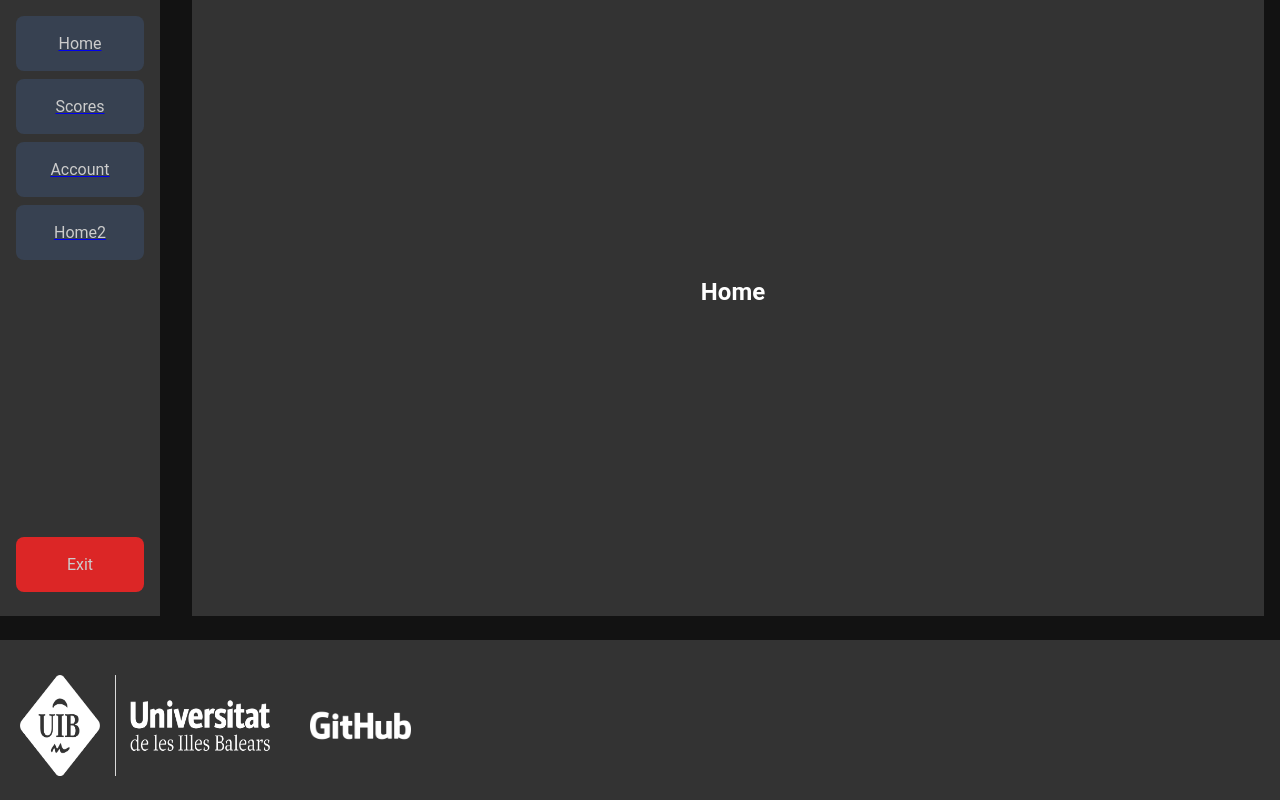
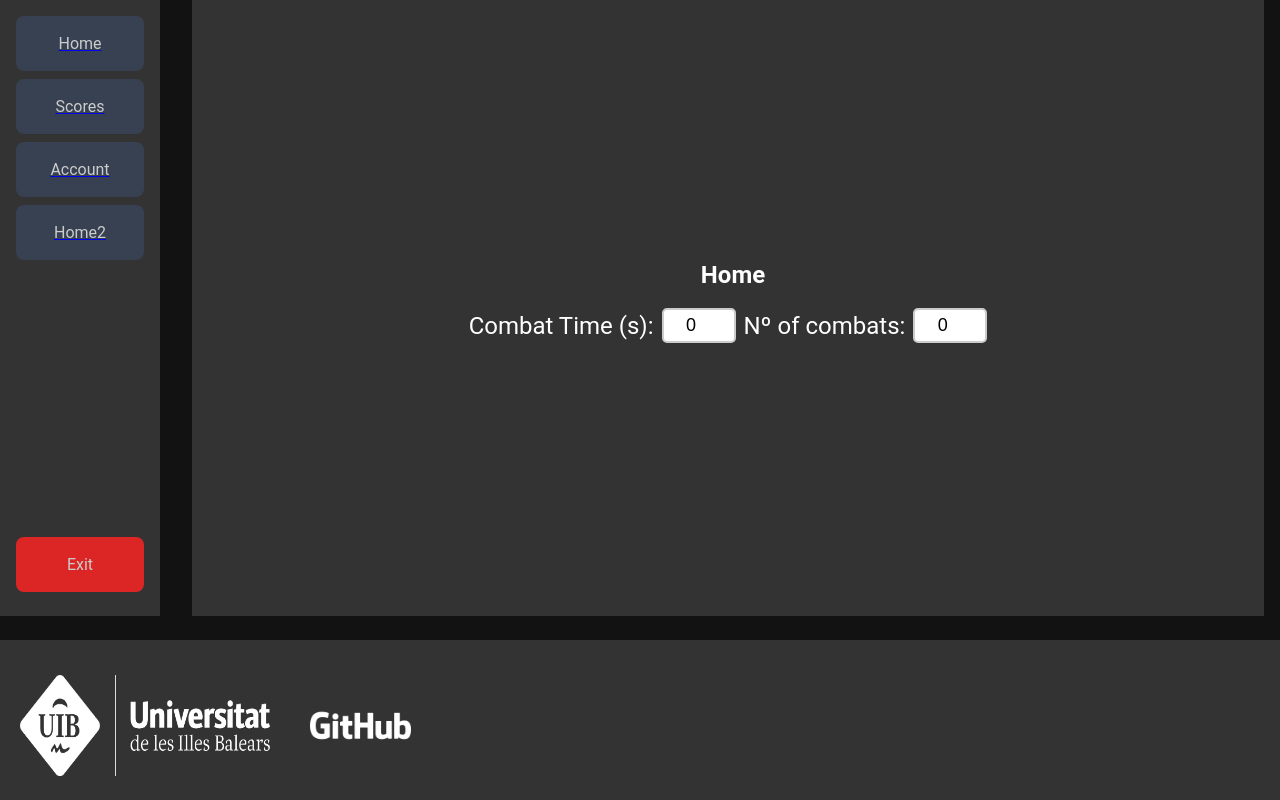
Before and after one commit to Laboratori-de-Projectes-de-Software/back-end, a React (Vite) app in the folder human-traits-front/: page /home2 in a window 1280 px wide. Built offline with nearby package versions, Linux system fonts and the light colour scheme.

Commit message:
añadidos input para el tiempo del combate y el numero de combates que se modifican con las flechitas y esta controlado que no se introduzcan malos valores

```diff
--- a/human-traits-front/src/components/Home2.tsx
+++ b/human-traits-front/src/components/Home2.tsx
@@ -1,32 +1,23 @@
 import Footer from "./Footer";
 import SideBar from "./SideBar";
-
-interface InputFieldProps {
-  label: string;
-  type: string;
-  value: string;
-  onChange: (e: React.ChangeEvent<HTMLInputElement>) => void;
-}
-
-const InputField: React.FC<InputFieldProps> = ({ label, type, value, onChange }) => (
-  <div className="form-group">
-    <label htmlFor={label} className="form-label">{label}</label>
-    <input className="form-input" id={label} type={type} value={value} onChange={onChange} />
-  </div>
-);
-
-interface ButtonProps {
-  text: string;
-  onClick?: () => void;
-}
-
-const Button: React.FC<ButtonProps> = ({ text, onClick }) => (
-  <button onClick={onClick} className="button-round button-blue">
-    {text}
-  </button>
-);
+import React, { useState } from "react";
 
 export default function Account() {
+
+const [values, setValues] = useState<{ [key: string]: number }>({
+    combat_time: 0,
+    n_combat: 0,
+});
+
+const handleChange = (e: React.ChangeEvent<HTMLInputElement>) => {
+    const { name, value } = e.target;
+    const newValue = parseInt(value);
+
+    setValues((prevValues) => ({
+        ...prevValues,
+        [name]: isNaN(newValue) || newValue < 0 ? 0 : newValue, // Evita negativos
+    }));
+};
 
   return (
     <>
@@ -35,7 +26,25 @@ export default function Account() {
           <SideBar />
           <div className="content_container">
             <div className="account_save">
-              <h2> Home </h2>
+                <h2> Home </h2>
+                <div className="counter">
+                    <label>Combat Time (s):</label>
+                    <input
+                        type="number"
+                        name="combat_time"
+                        value={values.combat_time}
+                        onChange={handleChange}
+                        className="counter-input"
+                    />
+                    <label>Nº of combats:</label>
+                    <input
+                        type="number"
+                        name="n_combat"
+                        value={values.n_combat}
+                        onChange={handleChange}
+                        className="counter-input"
+                    />
+                </div>
 
             </div>
             <div className="IAs_container">
--- a/human-traits-front/src/css/App.css
+++ b/human-traits-front/src/css/App.css
@@ -304,3 +304,33 @@ ul.footer {
   flex-direction: column;
   gap: 20px;
 }
+
+.counter {
+  display: flex;
+  align-items: center;
+  gap: 8px;
+}
+
+.counter-input {
+  width: 60px;
+  text-align: center;
+  font-size: 18px;
+  padding: 5px;
+  border: 2px solid #ccc;
+  border-radius: 5px;
+}
+
+.btn {
+  background-color: #007bff;
+  color: white;
+  border: none;
+  padding: 8px 12px;
+  cursor: pointer;
+  font-size: 18px;
+  border-radius: 5px;
+  transition: background 0.3s;
+}
+
+.btn:hover {
+  background-color: #0056b3;
+}
```
